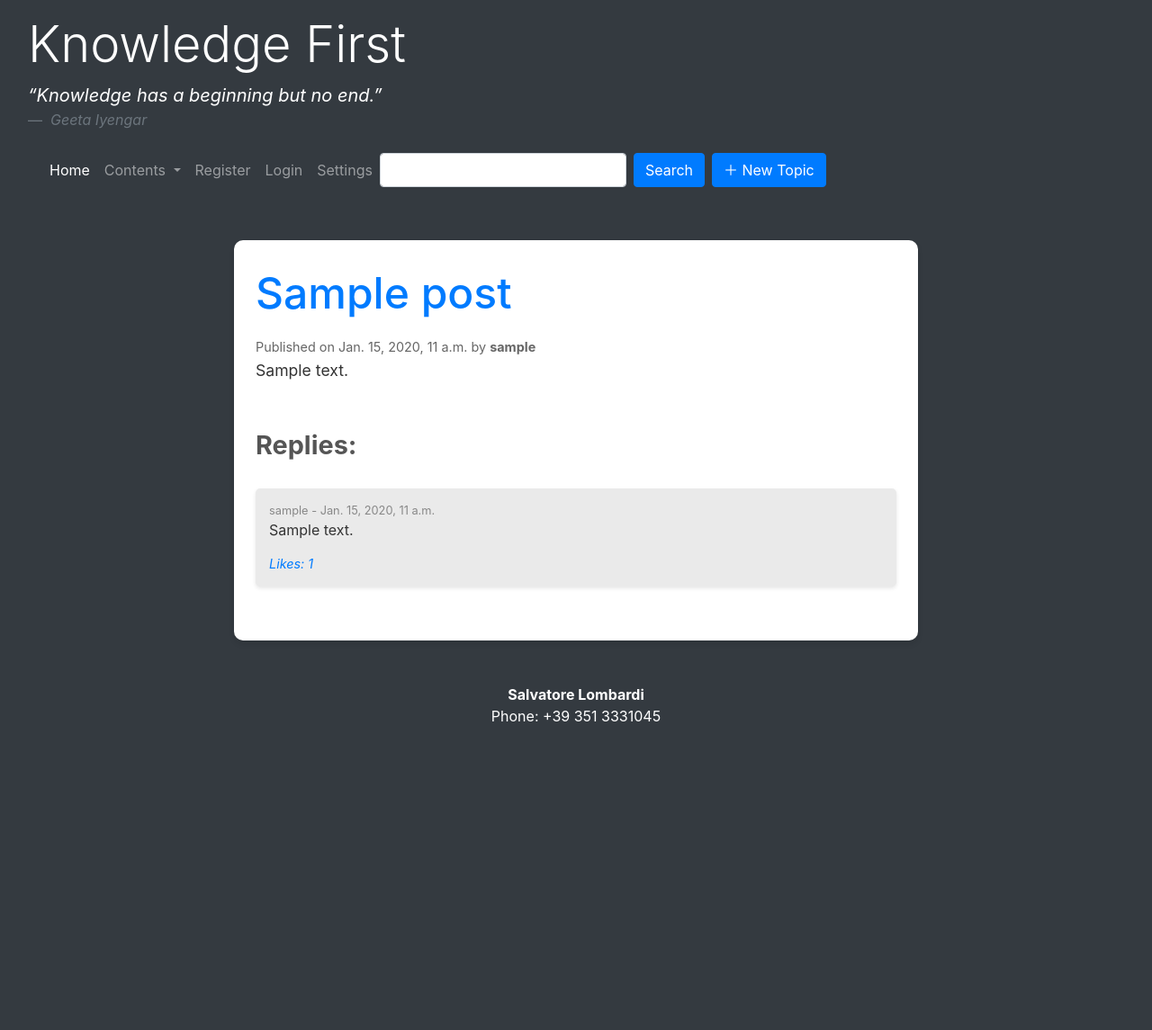
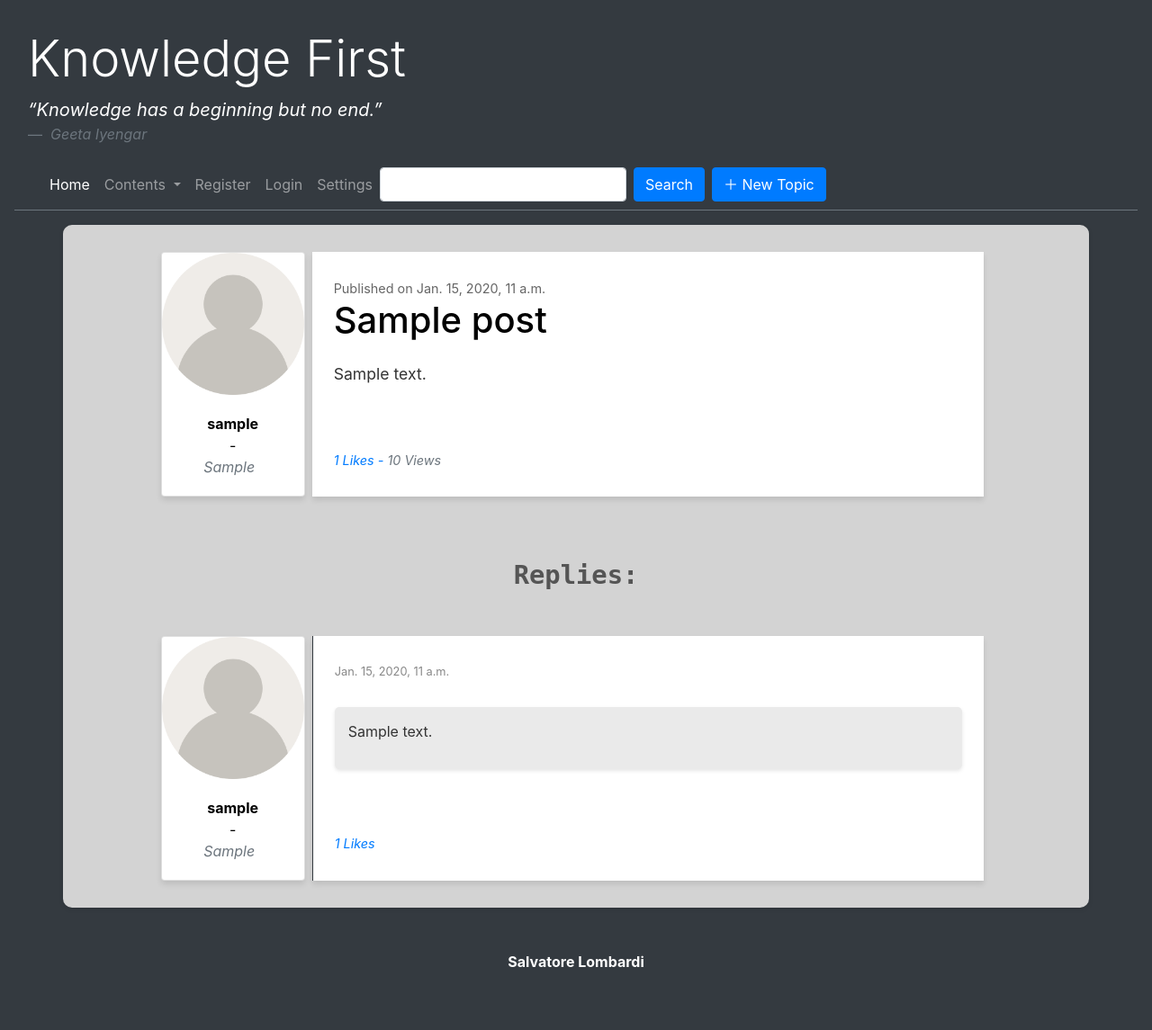
Before and after one commit to Salva05/Knowledge-First, a Django app: page /detail/1 in a window 1280 px wide. Shown: the whole page at 90% size. Before the commit the page ends 802 px from the top, so only its background shows below. Run offline with Django 5.2, Linux system fonts and the light colour scheme; tables that the repository leaves empty hold one stand-in row (values such as "Sample post"); some libraries are stand-ins or nearby versions.

Commit message:
Redefined models and detailed detail view

```diff
--- a/knowledgFirst/forum/admin.py
+++ b/knowledgFirst/forum/admin.py
@@ -1,7 +1,7 @@
 from django.contrib import admin
 from .models import *
 
-admin.site.register(User)
+admin.site.register(Profile)
 admin.site.register(Post)
 admin.site.register(Reply)
 admin.site.register(Tag)
--- a/knowledgFirst/forum/static/css/style.css
+++ b/knowledgFirst/forum/static/css/style.css
@@ -4,16 +4,201 @@ html {
     padding: 0;
 }
 #highlights {
+	display: flex;
     margin-top: 10px;
     margin-bottom: 30px;
     font-family: monospace;
-    padding: 2px;
-}
-#hl {
-    background-color: antiquewhite;
+    padding: 5px;
+	text-align: center;
+	justify-content: center;
+	border: 1px solid lightgrey;
+	background-color: antiquewhite;
 }
 
 .row [class^="col-"] {
     padding-right: 5px;
     padding-left: 5px;
 }
+.ctnr1 {
+    background-color: light;
+}
+
+	/* Styling for the post container */
+	.post-container {
+		background-color: #fff;
+		padding: 30px;
+		margin: 20px;
+		box-shadow: 0 4px 6px rgba(0, 0, 0, 0.1);
+		color: #333;
+	}
+
+	.no-comment {
+		padding: 30px;
+		margin: 20px;
+	}
+
+	/* Styling for the post title */
+	.post-title {
+		font-size: 2.5rem;
+		margin-bottom: 20px;
+		color: black;
+	}
+
+	/* Styling for the post metadata */
+	.post-meta {
+		font-size: 0.9rem;
+		color: #666;
+	}
+
+	/* Styling for the comment metadata */
+	.comment-meta {
+		font-size: 0.8rem;
+		color: #888;
+	}
+
+	/* Styling for the author */
+	.author {
+		margin-bottom: 20px;
+	}
+
+	/* Styling for the post content */
+	.post-content {
+		font-size: 1.1rem;
+		line-height: 1.8;
+	}
+
+	/* Styling for the comment list */
+	.comment-list {
+		padding-left: 0;
+		margin-top: 30px;
+		list-style: none;
+	}
+
+	/* Styling for each comment item */
+	.comment-item {
+		background-color: #eaeaea;
+		border-radius: 5px;
+		padding: 15px;
+		margin-bottom: 30px;
+		box-shadow: 0 2px 4px rgba(0, 0, 0, 0.1);
+	}
+
+	.post-container p {
+		margin-bottom: 15px;
+	}
+
+	.post-container h4 {
+		margin-bottom: 10px;
+	}
+
+	.comments-title {
+		font-size: 1.8rem;
+		font-weight: bold;
+		color: #555;
+		margin-top: 50px;
+		margin-bottom: 30px;
+		font-family: 'monospace';
+	}
+
+	.lks {
+		font-size: 0.9rem;
+		font-style: italic;
+	}
+
+	.modal-content {
+		color: #333;
+	}
+
+	@media (min-width: 876px) {
+		#ctnr {
+			padding-top: 50px;
+			background-color: lightgrey;
+			padding: 60px;
+			min-height: 50vh;
+		}
+	}
+
+	@media (max-width: 600px) {
+		#ctnr {
+			padding-top: 0px;
+			background-color: lightgrey;
+			padding: 0px;
+		}
+	}
+
+	@media (min-width: 601px) {
+		#ctnr {
+			padding-top: 10px;
+			background-color: lightgrey;
+			padding: 10px;
+		}
+	}
+
+    .forum-intro {
+        background-color: #fcfbe7;
+        padding: 20px;
+        border-radius: 10px;
+        box-shadow: 0px 0px 10px rgba(0, 0, 0, 0.1);
+        text-align: center;
+        font-family: Arial, sans-serif;
+        margin-bottom: 20px;
+    }
+
+    .forum-intro h2 {
+        color: #333;
+    }
+
+    .forum-intro p {
+        color: #666;
+        font-size: 16px;
+    }
+
+    /* styles.css */
+    .container {
+        background-color: #f9f9f9;
+        border-radius: 10px;
+        box-shadow: 0px 2px 5px rgba(0, 0, 0, 0.1);
+        padding: 20px;
+    }
+
+    .header {
+        color: #4CAF50;
+        font-family: 'Roboto', sans-serif;
+        font-size: 24px;
+        text-shadow: 1px 1px 2px #ddd;
+    }
+
+    .topic-list {
+        list-style-type: none;
+        padding-left: 0;
+    }
+
+    .topic-item {
+        margin-bottom: 10px;
+    }
+
+    .topic-item:not(:last-child) {
+        border-bottom: 1px solid #eee;
+        padding-bottom: 10px;
+    }
+
+	@media (max-width: 991px) {
+		#userCard {
+			display: none;
+		}
+
+		#userCard2 {
+			display: block;
+			margin-top: 20px;
+		}
+	}
+
+	@media (min-width: 992px) {
+		#userCard {
+			display: block;
+		}
+
+		#userCard2 {
+			display: none;
+		}
+	}
--- a/knowledgFirst/forum/templates/detail.html
+++ b/knowledgFirst/forum/templates/detail.html
@@ -3,130 +3,82 @@
 {% load static %}
 
 {% block content %}
-<style>
-	/* Styling for the main container */
-	.container {
-		padding-top: 50px;
-	}
 
-	/* Styling for the post container */
-	.post-container {
-		background-color: #fff;
-		border-radius: 10px;
-		padding: 30px;
-		box-shadow: 0 4px 6px rgba(0, 0, 0, 0.1);
-		color: #333;
-	}
+<!-- Bootstrap CSS -->
+<link rel="stylesheet" href="https://cdn.jsdelivr.net/npm/bootstrap@4.0.0/dist/css/bootstrap.min.css"
+	integrity="sha384-Gn5384xqQ1aoWXA+058RXPxPg6fy4IWvTNh0E263XmFcJlSAwiGgFAW/dAiS6JXm" crossorigin="anonymous">
+<link rel="stylesheet" href="{% static 'css/style.css' %}">
 
-	/* Styling for the post title */
-	.post-title {
-		font-size: 3rem;
-		margin-bottom: 20px;
-		color: #007bff;
-	}
+<div class="container" id="ctnr">
+	<div class="col-12 row justify-content-center mx-0 px-0">
+		<div class="card" id="userCard2">
+			<div class="card-body py-1 px-1 text-dark">
+				<img src="../static/avatars/user.png" alt="user image" width="40px" height="40px">
+				<strong class="mr-2">{{ post.author }}</strong> - <span class="text-secondary font-italic mr-2">
+				{{ post.author.grade }}<span>
+			</div>
+		</div>
+		<div class="col-xs-3 card post-container py-0 mx-0 px-0" id="userCard" style="width: 10rem;">
+			<img class="card-img-top" src="../static/avatars/user.png" alt="Card image cap">
+			<div class="card-body">
+				<p class="card-text text-center" style="color: black"><strong>{{ post.author }}</strong><br>-<br><span
+						class="text-secondary font-italic mr-2">{{ post.author.grade }}<span></p>
+			</div>
+		</div>
+		<div class="col-xs-9 col-lg-8 post-container mx-2 px-4 d-flex flex-column">
+    <div class="post-meta">Published on {{ post.pub_date }}</div>
+    <!-- Post Title -->
+    <h1 class="post-title">{{ post.title }}</h1>
+    <!-- Post Metadata -->
+    <!-- Post Content -->
+    <div class="post-content mb-4">
+        {{ post.content | safe }}
+    </div>
+    <div class="mt-auto text-muted lks">
+        <a href="#" data-toggle="modal" data-target="#exampleModalCenter">{{ post.likes }} Likes -</a>
+        <span>{{ post.views }} Views</span>
+    </div>
+</div>
+	</div>
 
-	/* Styling for the post metadata */
-	.post-meta {
-		font-size: 0.9rem;
-		color: #666;
-	}
-
-	/* Styling for the comment metadata */
-	.comment-meta {
-		font-size: 0.8rem;
-		color: #888;
-	}
-
-	/* Styling for the author */
-	.author {
-		margin-bottom: 20px;
-	}
-
-	/* Styling for the post content */
-	.post-content {
-		font-size: 1.1rem;
-		line-height: 1.8;
-	}
-
-	/* Styling for the comment list */
-	.comment-list {
-		padding-left: 0;
-		margin-top: 30px;
-		list-style: none;
-	}
-
-	/* Styling for each comment item */
-	.comment-item {
-		background-color: #eaeaea;
-		border-radius: 5px;
-		padding: 15px;
-		margin-bottom: 30px;
-		box-shadow: 0 2px 4px rgba(0, 0, 0, 0.1);
-	}
-
-	/* Styling for paragraphs within the post container */
-	.post-container p {
-		margin-bottom: 15px;
-	}
-
-	/* Styling for headings within the post container */
-	.post-container h4 {
-		margin-bottom: 10px;
-	}
-
-	/* Styling for the Comments section */
-	.comments-title {
-		font-size: 1.8rem;
-		font-weight: bold;
-		color: #555;
-		margin-top: 50px;
-		margin-bottom: 30px;
-	}
-
-	.lks {
-		font-size: 0.9rem;
-		font-style: italic;
-	}
-
-	/* Override text color for modal content */
-	.modal-content {
-		color: #333;
-		/* Change to the desired text color */
-	}
-</style>
-
-<div class="container">
+	{% if replies.count == 0 %}
 	<div class="row justify-content-center">
-		<div class="col-lg-8 post-container px-4">
-			<!-- Post Title -->
-			<h1 class="post-title">{{ post.title }}</h1>
-
-			<!-- Post Metadata -->
-			<div class="post-meta">Published on {{ post.pub_date }} by <strong>{{ post.author }}</strong></div>
-
-			<!-- Post Content -->
-			<div class="post-content">
-				{{ post.content | safe }}
-			</div>
-
-			<!-- Comments Section -->
-			<h2 class="comments-title">Replies:</h2>
-			{% if replies.count == 0 %}
-			<p>No replies yet.</p>
-			{% else %}
-			<ul class="comment-list">
-				{% for reply in replies %}
-				<li class="comment-item">
-					<div class="comment-meta">{{ reply.author }} - {{ reply.reply_date }}</div>
-					<div>{{ reply.content | linebreaks }}</div>
-					<div class="text-muted lks"><a href="#" data-toggle="modal" data-target="#exampleModalCenter">Likes:
-							{{ reply.likes }}</a></div>
-				</li>
-				{% endfor %}
-			</ul>
-			{% endif %}
+		<div class="col-lg-8 px-4 alert alert-secondary no-comment" role="alert">
+			No replies yet. Be the first to reply!
 		</div>
 	</div>
+	{% else %}
+	<h2 class="comments-title text-center">Replies:</h2>
+	{% for reply in replies %}
+	<div class="col-12 row justify-content-center mx-0 px-0">
+		<div class="card" id="userCard2">
+			<div class="card-body py-1 px-1 text-dark">
+				<img src="../static/avatars/user.png" alt="user image" width="40px" height="40px">
+				<strong class="mr-2">{{ post.author }}</strong> - <span class="text-secondary font-italic mr-2">
+				{{ post.author.grade }}<span>
+			</div>
+		</div>
+		<div class="card post-container py-0 mx-0 px-0" id="userCard" style="width: 10rem;">
+			<img class="card-img-top" src="../static/avatars/user.png" alt="Card image cap">
+			<div class="card-body">
+				<p class="card-text text-center" style="color: black"><strong>{{ post.author }}</strong><br>-<br><span
+						class="text-secondary font-italic mr-2">{{ post.author.grade }}<span></p>
+			</div>
+		</div>
+		<div class="col-lg-8 post-container px-4 mx-2 border-left border-dark d-flex flex-column">
+			<div class="comment-meta">{{ reply.reply_date }}</div>
+			<ul class="comment-list">
+				<li class="comment-item">
+					<div>{{ reply.content | linebreaks }}</div>
+				</li>
+			</ul>
+			<div class="mt-auto text-muted lks">
+				<a href="#" data-toggle="modal" data-target="#exampleModalCenter">{{ reply.likes }} Likes</a>
+			</div>
+		</div>
+	</div>
+	{% endfor %}
+	{% endif %}
 </div>
 <!-- Modal -->
 <div class="modal fade" id="exampleModalCenter" tabindex="-1" role="dialog" aria-labelledby="exampleModalCenterTitle"
--- a/knowledgFirst/forum/templates/master.html
+++ b/knowledgFirst/forum/templates/master.html
@@ -20,7 +20,7 @@
 
 <body class="p-3 mb-2 bg-dark text-white rounded">
     <!-- Header -->
-    <div class="container-fluid">
+    <div class="container-fluid border-bottom border-secondary my-3">
         <div class="page-header">
             <h1 class="display-4">
                 Knowledge First
@@ -47,7 +47,8 @@
                         <a class="nav-link" href="{% url 'index' %}">Home <span class="sr-only">(current)</span></a>
                     </li>
                     <li class="nav-item dropdown">
-                        <a class="nav-link dropdown-toggle" href="#" id="navbarDropdown" role="button" data-toggle="dropdown" aria-haspopup="true" aria-expanded="false">
+                        <a class="nav-link dropdown-toggle" href="#" id="navbarDropdown" role="button"
+                            data-toggle="dropdown" aria-haspopup="true" aria-expanded="false">
                             Contents
                         </a>
                         <div class="dropdown-menu" aria-labelledby="navbarDropdown">
@@ -90,7 +91,7 @@
     <div class="row">
         <div class="col-md-12">
             <address class="text-center my-5">
-                <strong>Salvatore Lombardi</strong><br>Phone:</abbr> +39 351 3331045
+                <strong>Salvatore Lombardi</strong><br>
             </address>
         </div>
     </div>
--- a/knowledgFirst/forum/views.py
+++ b/knowledgFirst/forum/views.py
@@ -7,8 +7,13 @@ def index(request):
     template = loader.get_template('index.html')
 
     latest_posts = Post.objects.all().order_by('-pub_date')[:5]
+    most_quoted = Post.objects.all().order_by('-likes')[:5]
+    most_active = Profile.objects.all().order_by('-replies')[:5]
+
     context = {
-        'latest_posts': latest_posts
+        'latest_posts': latest_posts,
+        'most_quoted': most_quoted,
+        'most_active': most_active,
     }
     return HttpResponse(template.render(context=context, request=request))
 
```
Also changed, not shown: knowledgFirst/forum/models.py (+22 -21 lines), knowledgFirst/forum/templates/index.html (+72 -87 lines), knowledgFirst/forum/migrations/0001_initial.py, knowledgFirst/forum/migrations/0002_alter_post_author_alter_post_category.py (deleted), knowledgFirst/forum/migrations/0002_rename_total_replys_profile_replies_post_views.py (added), knowledgFirst/forum/migrations/0003_grade_rename_modified_post_last_modify_and_more.py (deleted), knowledgFirst/forum/migrations/0004_alter_grade_name.py (deleted), knowledgFirst/forum/migrations/0005_alter_user_grade.py (deleted), knowledgFirst/forum/migrations/0006_rename_date_posted_post_pub_date.py (deleted), knowledgFirst/forum/migrations/0007_remove_commentlike_comment_remove_commentlike_user_and_more.py (deleted), knowledgFirst/forum/static/avatars/user.png (added), knowledgFirst/forum/static/avatars/user1.png (added). Lines whose indentation alone changed are shown as unchanged.
